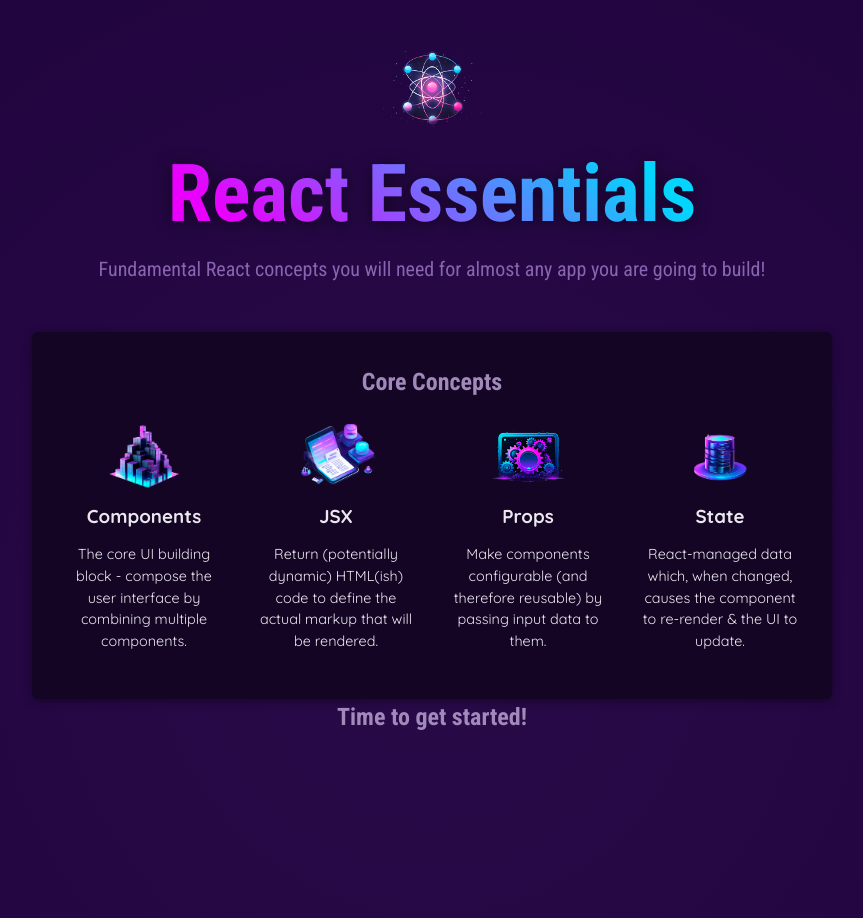
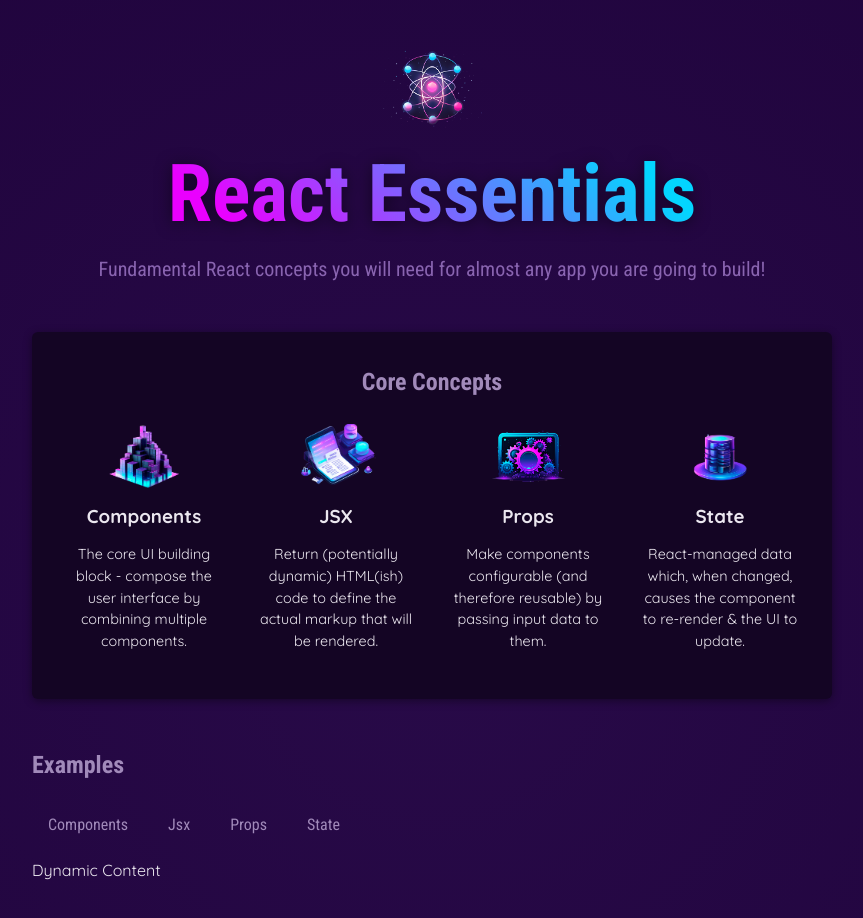
Before and after one commit to nagfase-ujjwal/React, a React (Vite) app in the folder 01-starting-project/: page / in a window 1280 px wide. Shown: the top 918 px of the page, without its empty margins (208-1071 px from the left). Built offline with nearby package versions, Linux system fonts and the light colour scheme.

Commit message:
Day3 Learning

```diff
--- a/01-starting-project/src/App.jsx
+++ b/01-starting-project/src/App.jsx
@@ -1,8 +1,13 @@
 import Header from "./components/Header/Header.jsx";
 import { CORE_CONCEPTS } from "./data";
 import CoreConcept from "./components/CoreConcept.jsx";
+import TabButton from "./components/TabButton.jsx";
 
 function App() {
+  function selectHandler() {
+    console.log("Hello World - selected");
+  }
+
   return (
     <div>
       <Header />
@@ -21,7 +26,17 @@ function App() {
             <CoreConcept {...CORE_CONCEPTS[3]} />
           </ul>
         </section>
-        <h2>Time to get started!</h2>
+
+        <section id="examples">
+          <h2>Examples</h2>
+          <menu>
+            <TabButton onSelect={selectHandler}>Components</TabButton>
+            <TabButton onSelect={selectHandler}>Jsx</TabButton>
+            <TabButton onSelect={selectHandler}>Props</TabButton>
+            <TabButton onSelect={selectHandler}>State</TabButton>
+          </menu>
+          Dynamic Content
+        </section>
       </main>
     </div>
   );
@@ -39,3 +54,6 @@ export default App;
 
 // If the object and the props has same exact key name, then we can also use the rest operator to call and output the data
 // As used in the CoreConcept component
+
+// TabButton Custom Component: using a concept called "Component Composition"
+// Component Composition: Where a component wraps component or other content, as used in "TabBUtton"
--- a/01-starting-project/src/components/CoreConcept.jsx
+++ b/01-starting-project/src/components/CoreConcept.jsx
@@ -1,5 +1,5 @@
 // Normally we pass and use props with a single parameter
-// function CoreConcept(props) {
+// function CoreConcept(props) { props.title, props.image, props.description}
 // But we can also destructure the data passed from REST operator & props and this will work with both.
 
 export default function CoreConcept({
--- a/01-starting-project/src/components/Header/Header.jsx
+++ b/01-starting-project/src/components/Header/Header.jsx
@@ -4,10 +4,12 @@ import "./Header.css";
 export default function Header() {
   const reactDescriptions = ["Fundamental", "Crucial", "Core"];
 
+  // Parameters are used during function definition
   function getRandomInt(max) {
     return Math.floor(Math.random() * (max + 1));
   }
 
+  // Arguments are used during function call
   const description = reactDescriptions[getRandomInt(2)];
 
   return (
--- /dev/null
+++ b/01-starting-project/src/components/TabButton.jsx
@@ -0,0 +1,36 @@
+// export default function TabButton(props) {
+//   return (
+//     <>
+//       <li>
+//         <button>{props.children}</button>
+//       </li>
+//     </>
+//   );
+// }
+
+// When we don't pass any attributes to custom component, our custom component in react will still recieve the props object.
+// It will be pretty empty, but not fully empty
+// Instead there is one props that we will always get and i.e., the special built-in children prop
+//Children props: prop set by react, that's not set with the help of any attributes
+// 2. The children prop will refer to the text between your custom component
+
+// We can also desrtructure the children from the prop directly and use it
+export default function TabButton({ children, onSelect }) {
+  //   function clickHandler() {
+  //     console.log("Hello World");
+  //   }
+
+  return (
+    <>
+      <li>
+        {/* <button onClick={clickHandler}>{children}</button> */}
+        <button onClick={onSelect}> {children} </button>
+      </li>
+    </>
+  );
+}
+
+// the value for any event prop (e.g., onClick()) is a function
+// should not add paranthesis to function called in event prop, coz we want to use the function as a value
+// So basically, if you add paranthesis to a function, it means it is getting executed by you
+// but in event props, we want to get the function executed by react, that's why we don't use paranthesis
```
